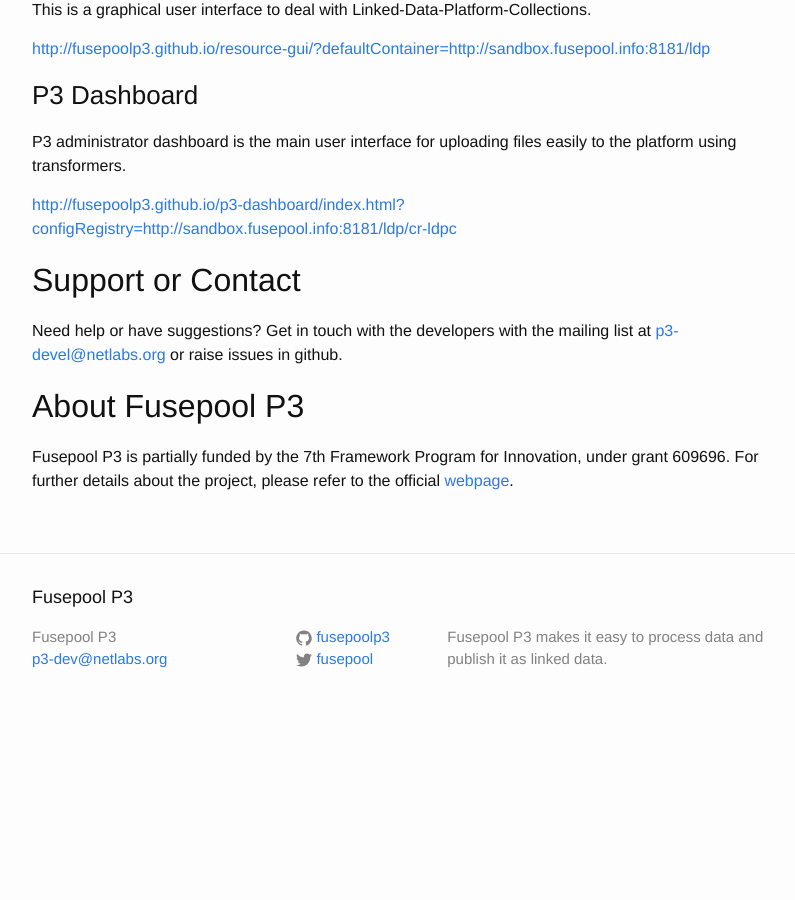
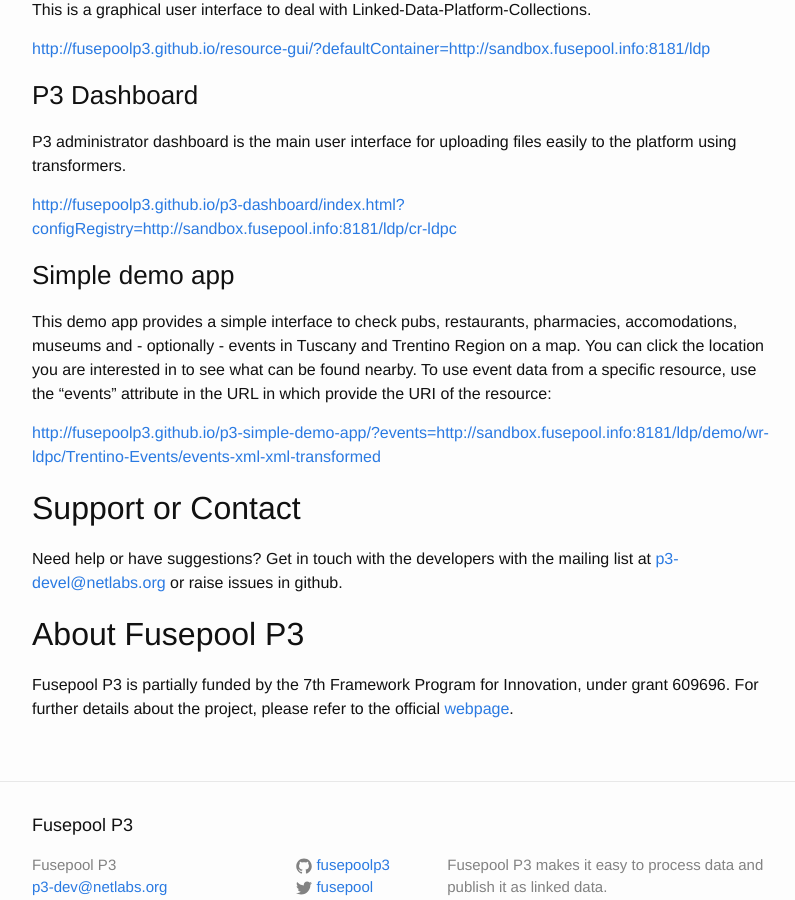
Before and after one commit to fusepoolP3/fusepoolp3.github.io, a Jekyll site: the page built from index.md, in a window 1280 px wide and 900 px high, scrolled down 2504 px. Shown: the whole window, without its empty margins (238-1033 px from the left). Built offline with Jekyll 4.4.1, drawn with Linux system fonts in a browser that asks for light colours; before the commit the page ends 3235 px from its top, so only the background shows below that.

Commit message:
Simple demo app - description and link

```diff
--- a/index.md
+++ b/index.md
@@ -104,6 +104,12 @@
 
 [http://fusepoolp3.github.io/p3-dashboard/index.html?configRegistry=http://sandbox.fusepool.info:8181/ldp/cr-ldpc](http://fusepoolp3.github.io/p3-dashboard/index.html?configRegistry=http://sandbox.fusepool.info:8181/ldp/cr-ldpc)
 
+### Simple demo app
+
+This demo app provides a simple interface to check pubs, restaurants, pharmacies, accomodations, museums and - optionally - events in Tuscany and Trentino Region on a map. You can click the location you are interested in to see what can be found nearby. To use event data from a specific resource, use the "events" attribute in the URL in which provide the URI of the resource:
+
+[http://fusepoolp3.github.io/p3-simple-demo-app/?events=http://sandbox.fusepool.info:8181/ldp/demo/wr-ldpc/Trentino-Events/events-xml-xml-transformed](http://fusepoolp3.github.io/p3-simple-demo-app/?events=http://sandbox.fusepool.info:8181/ldp/demo/wr-ldpc/Trentino-Events/events-xml-xml-transformed)
+
 ## <a name="support-or-contact"></a>Support or Contact
 
 Need help or have suggestions? Get in touch with the developers with the
```
